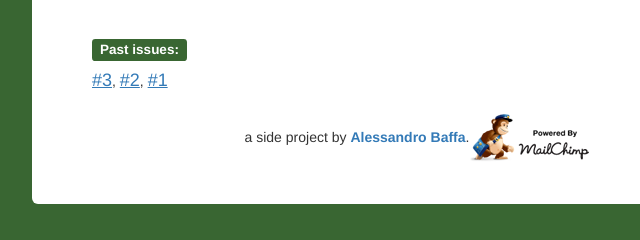
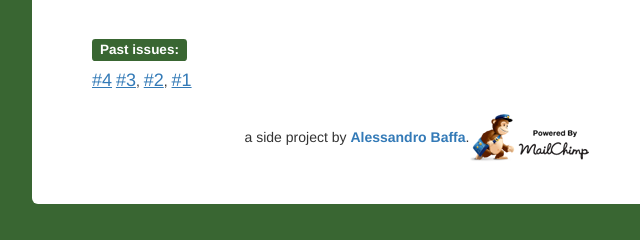
Before and after one commit to alebaffa/sc-newsletter, a website: page index.html in a window 1280 px wide. Shown: the part 524-764 px from the top of the page, 223-863 px from the left. Drawn offline with nearby package versions, Linux system fonts and the light colour scheme; files whose address does not match are found by name.

Commit message:
added newsletter #4

```diff
--- a/index.html
+++ b/index.html
@@ -55,6 +55,7 @@
             </div>
             <br />
             <h4><span class="label label-warning">Past issues:</span></h4>
+              <a href="http://eepurl.com/bJZXG1" class="bigger underlined" target="_blank">#4</a>
               <a href="http://eepurl.com/bHHpFb" class="bigger underlined" target="_blank">#3</a>,
               <a href="http://eepurl.com/bGYw91" class="bigger underlined" target="_blank">#2</a>,
               <a href="http://eepurl.com/bGQmoT" class="bigger underlined" target="_blank">#1</a>
```
